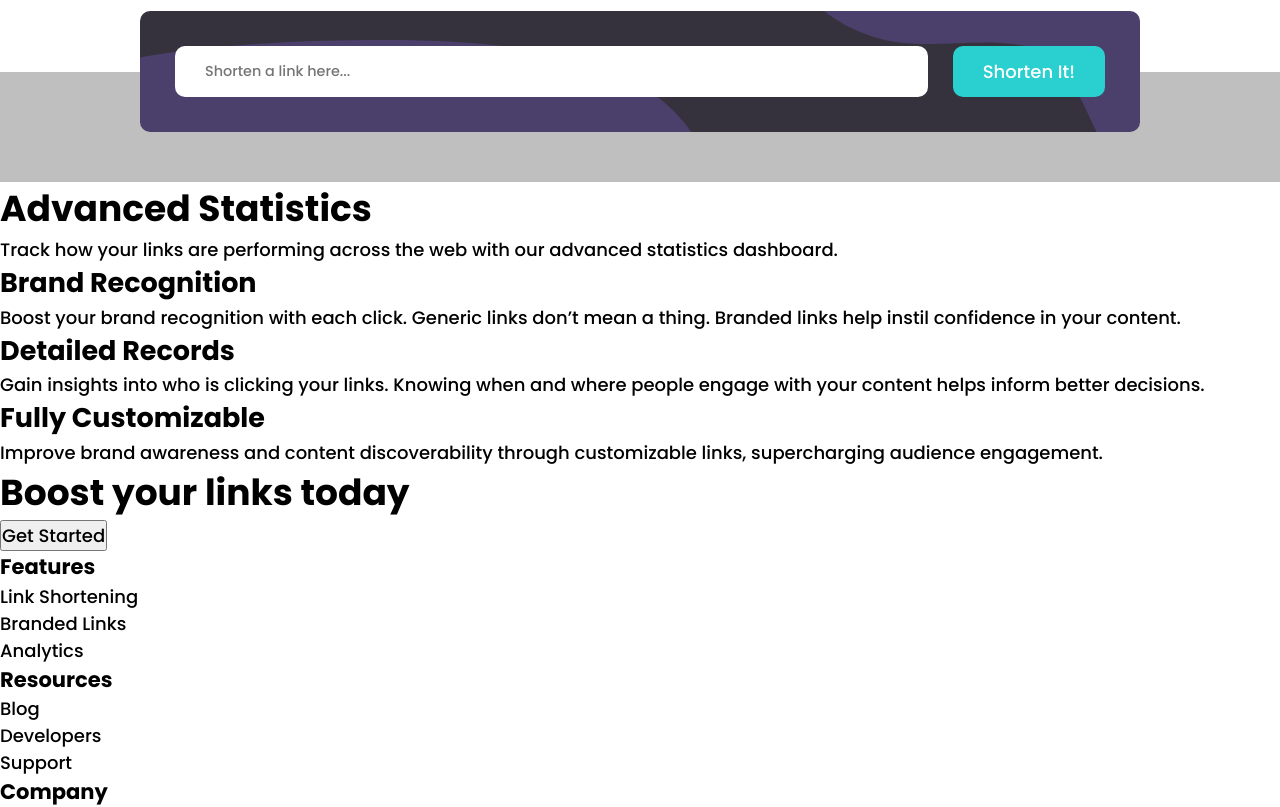
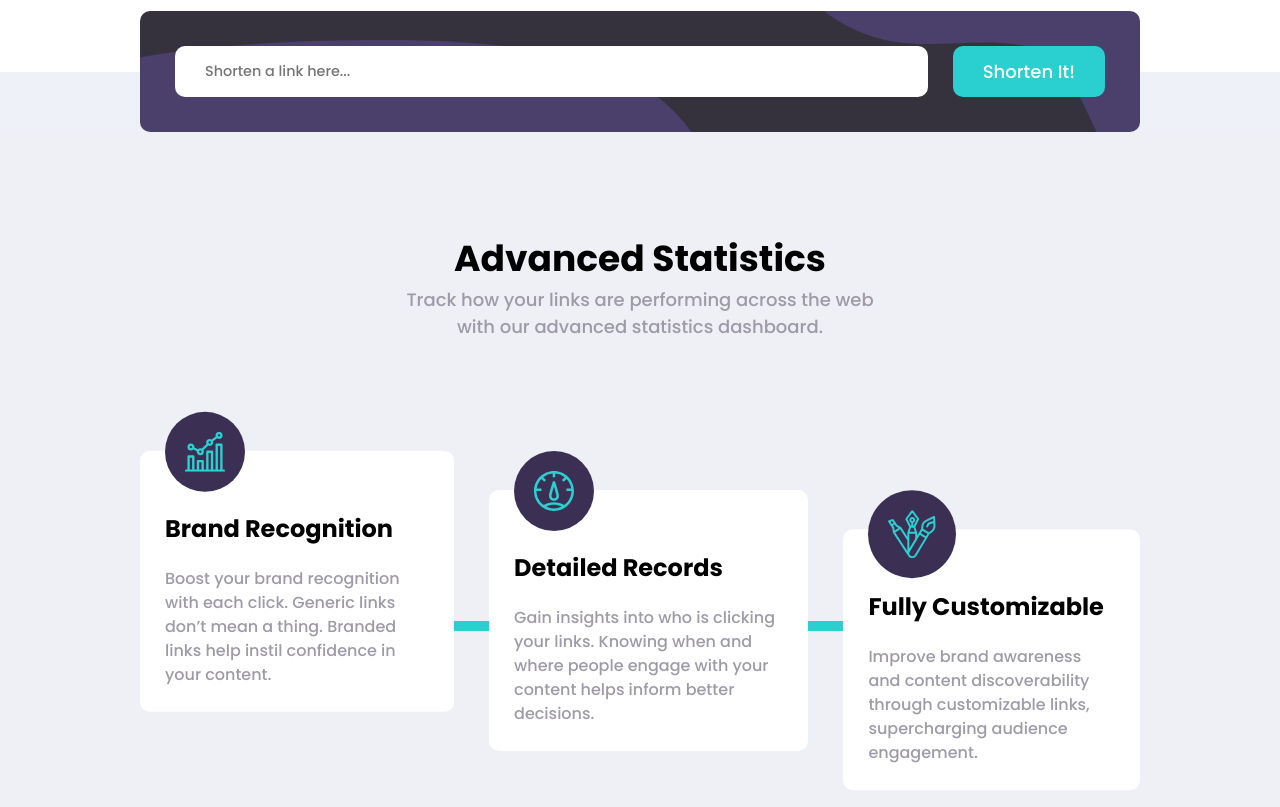
Before and after one commit to KordyD/url-shortening, a React (Vite) app: page / in a window 1280 px wide. Shown: the part 640-1447 px from the top of the page. Built offline with nearby package versions, Linux system fonts and the light colour scheme.

Commit message:
Add advertising

```diff
--- a/src/App.jsx
+++ b/src/App.jsx
@@ -1,4 +1,5 @@
 import './App.scss';
+import Advertising from './modules/Advertising/Advertising';
 import Header from './modules/Header/Header';
 import Hero from './modules/Hero/Hero';
 import Shortening from './modules/Shortening/Shortening';
@@ -12,38 +13,7 @@ function App() {
 
       <Shortening />
 
-      <div>
-        <h1>Advanced Statistics</h1>
-        <p>
-          Track how your links are performing across the web with our advanced
-          statistics dashboard.
-        </p>
-        <ul>
-          <li>
-            <h2>Brand Recognition</h2>
-            <p>
-              Boost your brand recognition with each click. Generic links don’t
-              mean a thing. Branded links help instil confidence in your
-              content.
-            </p>
-          </li>
-          <li>
-            <h2>Detailed Records</h2>
-            <p>
-              Gain insights into who is clicking your links. Knowing when and
-              where people engage with your content helps inform better
-              decisions.
-            </p>
-          </li>
-          <li>
-            <h2>Fully Customizable</h2>
-            <p>
-              Improve brand awareness and content discoverability through
-              customizable links, supercharging audience engagement.
-            </p>
-          </li>
-        </ul>
-      </div>
+      <Advertising />
 
       <div>
         <h1>Boost your links today</h1>
--- a/src/App.scss
+++ b/src/App.scss
@@ -36,6 +36,7 @@ input {
   border: none;
   cursor: pointer;
   padding: 10px 30px;
+  transition: all 0.3s;
 
   &.basic {
     background-color: lib.$cyan;
@@ -78,6 +79,7 @@ input {
 
 .link {
   text-decoration: none;
+  transition: all 0.3s;
 
   &.header__link {
     color: lib.$grayish-violet;
--- a/src/_lib.scss
+++ b/src/_lib.scss
@@ -11,6 +11,7 @@ $red: hsl(0, 87%, 67%);
 // Neutral
 
 $gray: hsl(0, 0%, 75%);
+$light-gray: hsl(225, 33%, 95%);
 $grayish-violet: hsl(257, 7%, 63%);
 $very-dark-blue: hsl(255, 11%, 22%);
 $very-dark-violet: hsl(260, 8%, 14%);
--- /dev/null
+++ b/src/components/AdvCard/AdvCard.jsx
@@ -0,0 +1,16 @@
+import React from 'react';
+import styles from './AdvCard.module.scss';
+
+const AdvCard = ({ header, text, img }) => {
+  return (
+    <li className={styles.advCard}>
+      <div className={styles.imgWrapper}>
+        <img src={img} />
+      </div>
+      <h2>{header}</h2>
+      <p>{text}</p>
+    </li>
+  );
+};
+
+export default AdvCard;
--- /dev/null
+++ b/src/components/AdvCard/AdvCard.module.scss
@@ -0,0 +1,36 @@
+@use '/src/lib';
+
+.advCard {
+  font-size: 16px;
+  background-color: white;
+  padding: 60px 25px 25px;
+  border-radius: 10px;
+  position: relative;
+  z-index: 1;
+
+  &:first-child {
+    transform: translateY(-15%);
+  }
+  &:last-child {
+    transform: translateY(15%);
+  }
+
+  h2 {
+    font-weight: lib.$weight-bold;
+    margin-bottom: 20px;
+  }
+
+  p {
+    color: lib.$grayish-violet;
+  }
+}
+
+.imgWrapper {
+  position: absolute;
+  background-color: lib.$dark-violet;
+  width: min-content;
+  padding: 20px;
+  border-radius: 50%;
+  display: flex;
+  top: -15%;
+}
--- /dev/null
+++ b/src/modules/Advertising/Advertising.jsx
@@ -0,0 +1,52 @@
+import React from 'react';
+import styles from './Advertising.module.scss';
+import AdvCard from '../../components/AdvCard/AdvCard';
+
+const Advertising = () => {
+  const advCards = [
+    {
+      header: 'Brand Recognition',
+      text: 'Boost your brand recognition with each click. Generic links don’t mean a thing. Branded links help instil confidence in your content.',
+      img: '/src/assets/icon-brand-recognition.svg',
+    },
+    {
+      header: 'Detailed Records',
+      text: 'Gain insights into who is clicking your links. Knowing when and where people engage with your content helps inform better decisions.',
+      img: '/src/assets/icon-detailed-records.svg',
+    },
+    {
+      header: 'Fully Customizable',
+      text: 'Improve brand awareness and content discoverability through customizable links, supercharging audience engagement.',
+      img: '/src/assets/icon-fully-customizable.svg',
+    },
+  ];
+
+  return (
+    <div className={styles.advBackground}>
+      <div className='container'>
+        <div className={styles.head}>
+          <h1>Advanced Statistics</h1>
+          <p>
+            Track how your links are performing across the web with our advanced
+            statistics dashboard.
+          </p>
+        </div>
+        <div className={styles.cardsStripeWrapper}>
+          <ul className={styles.cardsWrapper}>
+            {advCards.map((item) => (
+              <AdvCard
+                header={item.header}
+                text={item.text}
+                img={item.img}
+                key={item.header}
+              />
+            ))}
+          </ul>
+          <div className={styles.stripe}></div>
+        </div>
+      </div>
+    </div>
+  );
+};
+
+export default Advertising;
--- /dev/null
+++ b/src/modules/Advertising/Advertising.module.scss
@@ -0,0 +1,42 @@
+@use '/src/lib';
+
+.advBackground {
+  background-color: lib.$light-gray;
+  padding: 50px 0 150px;
+
+  ul {
+    list-style: none;
+  }
+}
+
+.head {
+  width: 50%;
+  text-align: center;
+  margin: 0 auto 100px;
+
+  h1 {
+    font-weight: lib.$weight-bold;
+  }
+
+  p {
+    color: lib.$grayish-violet;
+  }
+}
+
+.cardsWrapper {
+  margin-top: 150px;
+  display: flex;
+  gap: 35px;
+}
+
+.stripe {
+  background-color: lib.$cyan;
+  width: 100%;
+  height: 10px;
+  position: absolute;
+  top: 50%;
+}
+
+.cardsStripeWrapper {
+  position: relative;
+}
--- a/src/modules/Shortening/Shortening.module.scss
+++ b/src/modules/Shortening/Shortening.module.scss
@@ -10,11 +10,11 @@
 }
 
 .linkCardsBackground {
-  background-color: lib.$gray;
+  background-color: lib.$light-gray;
   padding-top: 25px;
   padding-bottom: 25px;
 }
 
 .inputFormBackground {
-  background-image: linear-gradient(transparent 50%, lib.$gray 50%);
+  background-image: linear-gradient(transparent 50%, lib.$light-gray 50%);
 }
```
